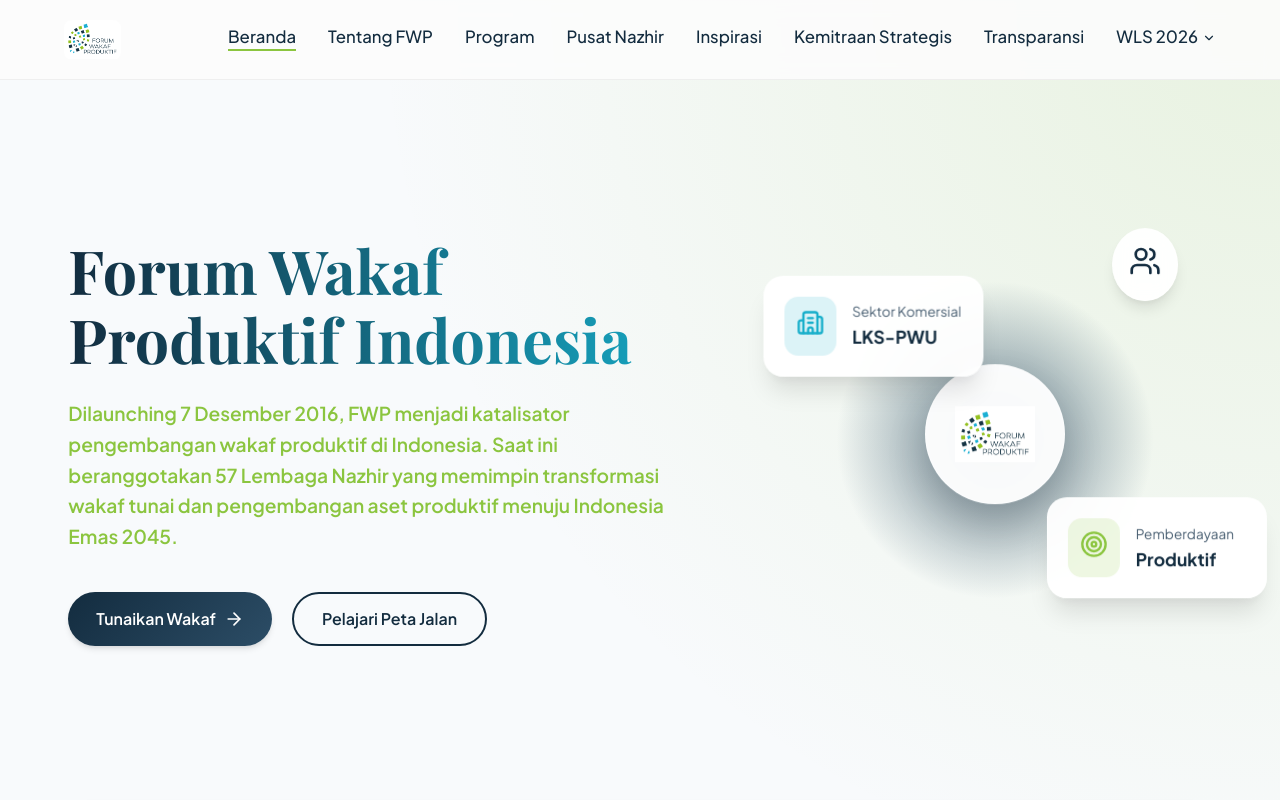
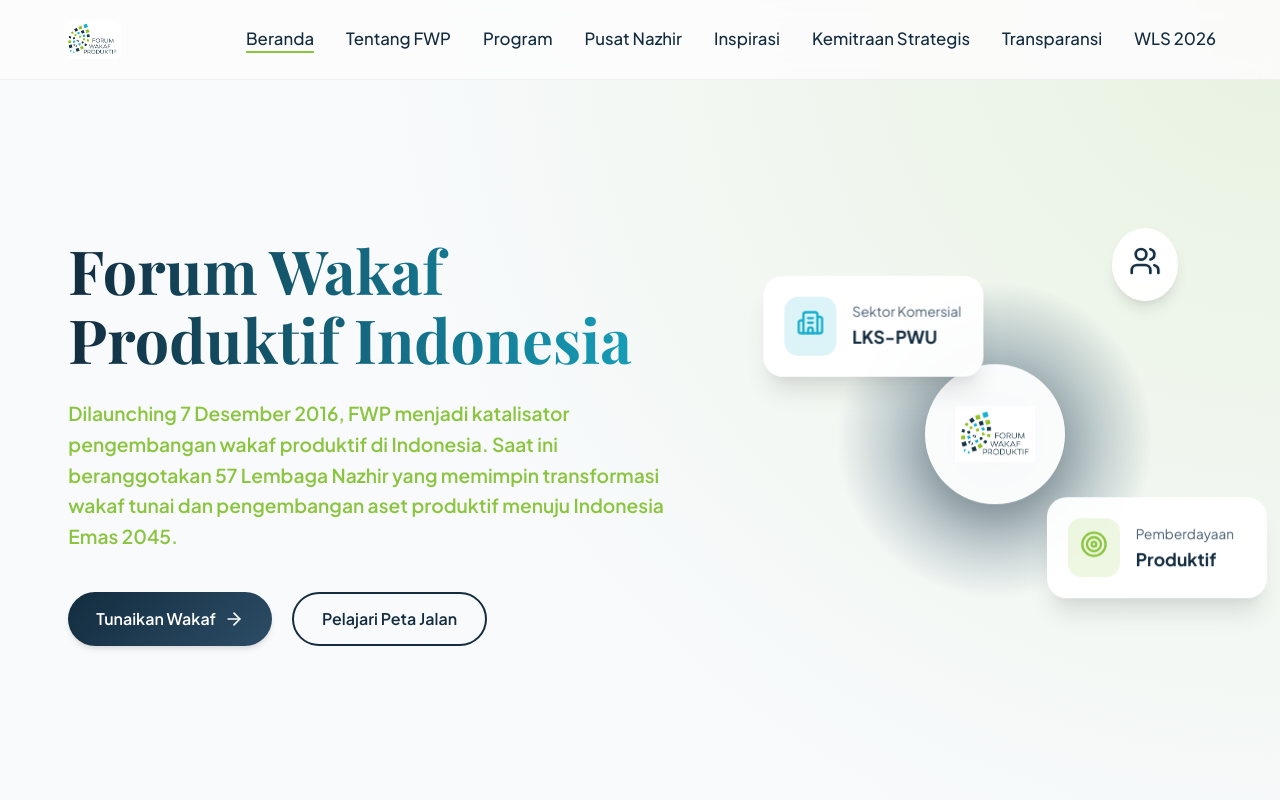
Before and after one commit to ridloabelian/fwp.or.id, a React (Vite) app: page / in a window 1280 px wide. Shown: the top 800 px of the page. Built offline with nearby package versions, Linux system fonts and the light colour scheme.

Commit message:
refactor(nav): simplify WLS 2026 menu link

```diff
--- a/src/data/navigation.js
+++ b/src/data/navigation.js
@@ -6,13 +6,5 @@ export const navLinks = [
   { id: 'stories', path: '/inspirasi-studi-kasus', label: 'Inspirasi' },
   { id: 'business', path: '/layanan-bisnis', label: 'Kemitraan Strategis' },
   { id: 'transparency', path: '/transparansi', label: 'Transparansi' },
-  {
-    id: 'wls',
-    label: 'WLS 2026',
-    dropdown: [
-      { id: 'summit', path: '/waqf-leaders-summit', label: 'Informasi Summit' },
-      { id: 'proposal', path: '/proposal-wls2026', label: 'Proposal Digital' },
-      { id: 'event', path: '/wls2026', label: 'Registrasi & Tiket' }
-    ]
-  }
+  { id: 'wls', path: '/wls2026', label: 'WLS 2026' }
 ];
```
